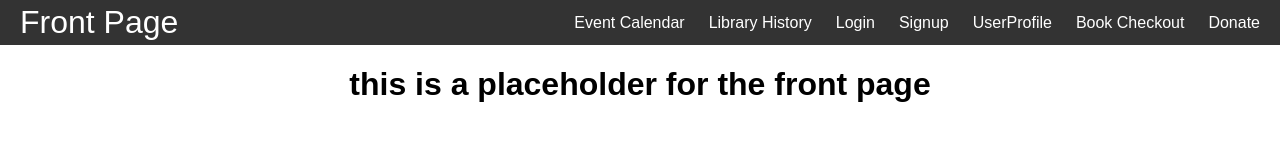
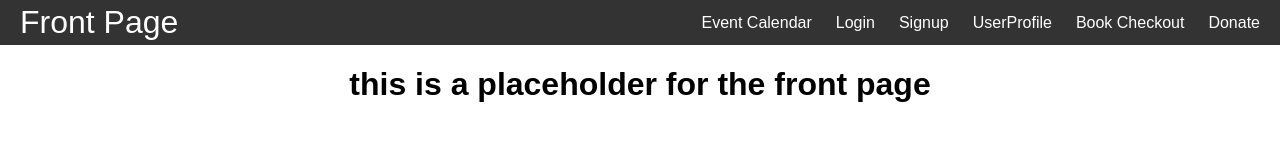
Before and after one commit to liamlecs/Database-Project-CS3380-T12, a React (Vite) app in the folder libraryApp/: page / in a window 1280 px wide. Shown: the top 160 px of the page. Built offline with nearby package versions, Linux system fonts and the light colour scheme.

Commit message:
ripped library history off of navbar

```diff
--- a/libraryApp/src/components/NavBar.tsx
+++ b/libraryApp/src/components/NavBar.tsx
@@ -9,8 +9,6 @@ export default function Navbar() {
       <ul>
         <li>
         <Link to="EventsCalendar">Event Calendar</Link>
-        </li><li>
-        <Link to="LibraryHistory">Library History</Link>
         </li>
         <li>
           <Link to="LoginPage">Login</Link>
```
